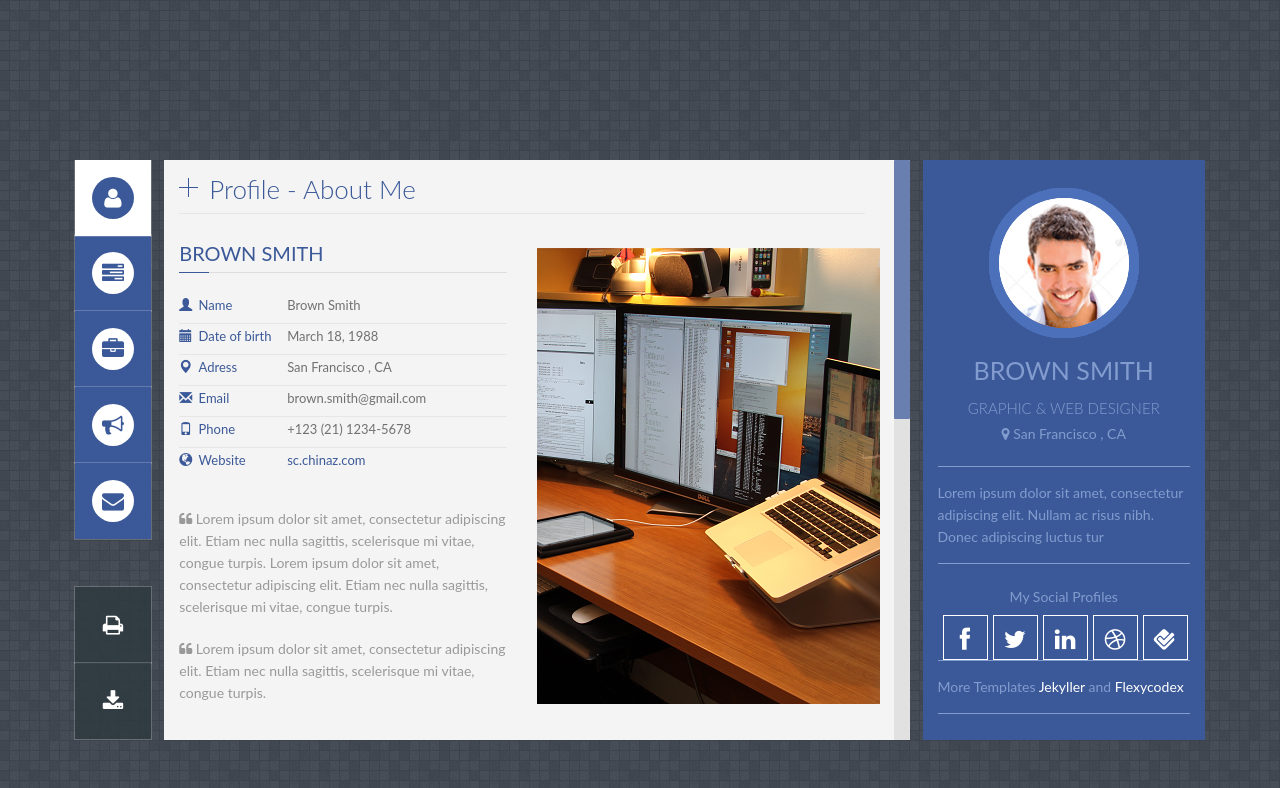
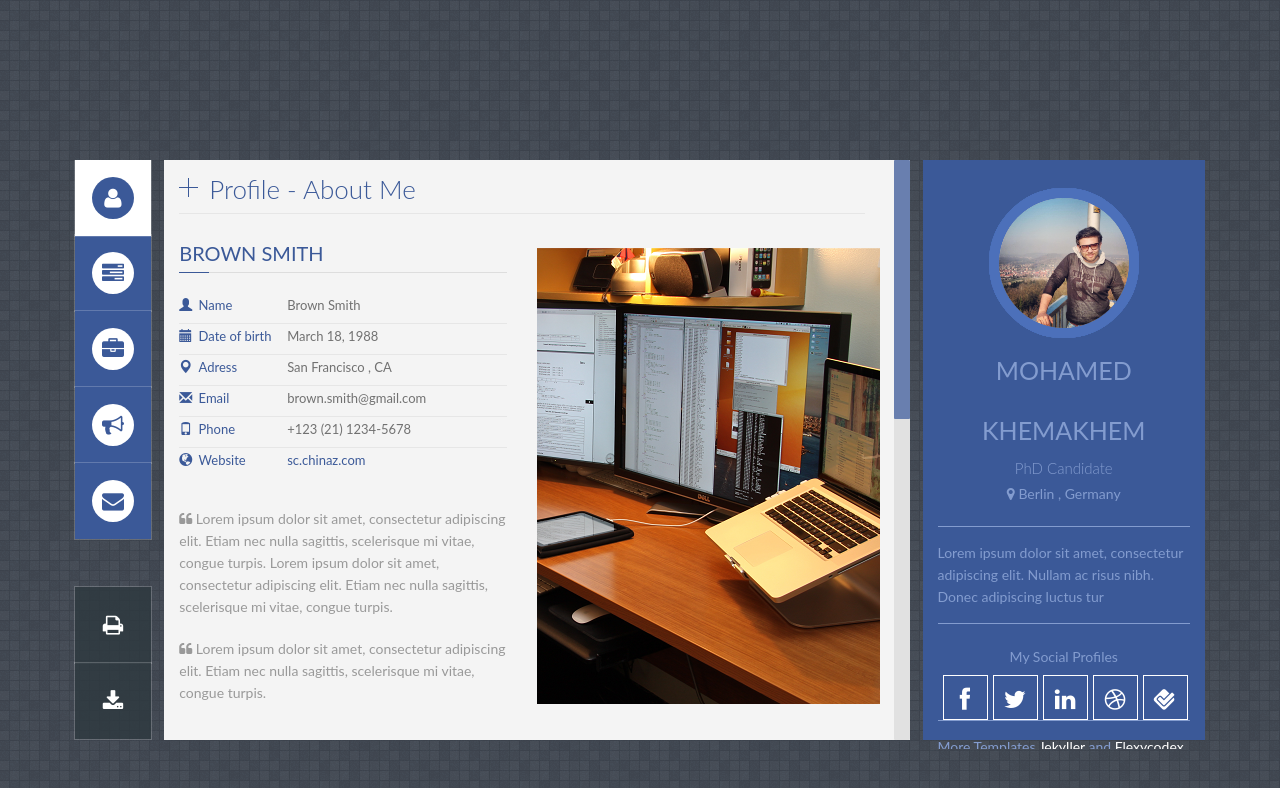
Before and after one commit to MedKhem/medkhem.github.io, a Jekyll site: the page built from index.html, in a window 1280 px wide. Shown: the top 788 px of the page. Built offline with Jekyll 4.4.1, drawn with Linux system fonts in a browser that asks for light colours; some web fonts are replaced.

Commit message:
update genral infos and pic

```diff
--- a/_config.yml
+++ b/_config.yml
@@ -6,9 +6,9 @@ baseurl: '/PanelCV' #change it according to your repository name
 
 
 # Profile information
-yourname: Brown Smith  ## put your name
-title: 'GRAPHIC &amp; WEB DESIGNER'  ## your title
-location: San Francisco , CA
+yourname: Mohamed Khemakhem  ## put your name
+title: 'PhD Candidate'  ## your title
+location: Berlin , Germany
 
 
 ## Social Profiles
--- a/index.html
+++ b/index.html
@@ -46,14 +46,14 @@ layout: default
          <div class="image-holder one" id="pic_prof_1" style="display:block">
 
                 <img class="head-image up circle" src="images/img/up.png" width="150" height="150" alt="" />
-                <img class="head-image up-left circle" src="images/img/upleft.png" width="150" height="150" alt="" />
-                <img class="head-image left circle" src="images/img/left.png" width="150" height="150" alt="" />
+                <img class="head-image up-left circle" src="images/img/faceToUpperLeft.jpg" width="150" height="150" alt="" />
+                <img class="head-image left circle" src="images/img/faceToLeft.jpg" width="150" height="150" alt="" />
                 <img class="head-image down-left circle" src="images/img/downleft.png" width="150" height="150" alt="" />
                 <img class="head-image down circle" src="images/img/down.png" width="150" height="150" alt="" />
-                <img class="head-image down-right circle" src="images/img/downright.png" width="150" height="150" alt="" />
+                <img class="head-image down-right circle" src="images/img/faceToRightDown.jpg" width="150" height="150" alt="" />
                 <img class="head-image right circle" src="images/img/right.png" width="150" height="150" alt="" />
-                <img class="head-image up-right circle" src="images/img/upright.png" width="150" height="150" alt="" />
-                <img class="head-image front circle" src="images/img/front.png" width="150" height="150" alt="" />
+                <img class="head-image up-right circle" src="images/img/FacetoRightUp,jpg" width="150" height="150" alt="" />
+                <img class="head-image front circle" src="images/img/faceToFront.jpg" width="150" height="150" alt="" />
 
         </div>
 
```
Also changed, not shown: images/img/FacetoRightUp.jpg (added), images/img/faceToFront.jpg (added), images/img/faceToLeft.jpg (added), images/img/faceToRightDown.jpg (added), images/img/faceToUpperLeft.jpg (added).
